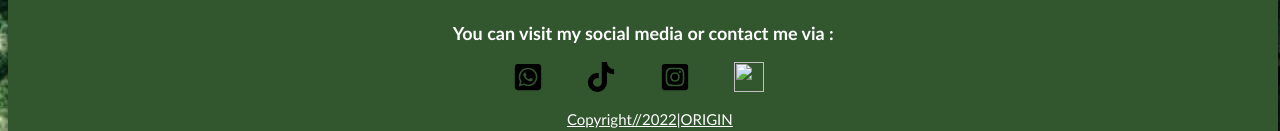
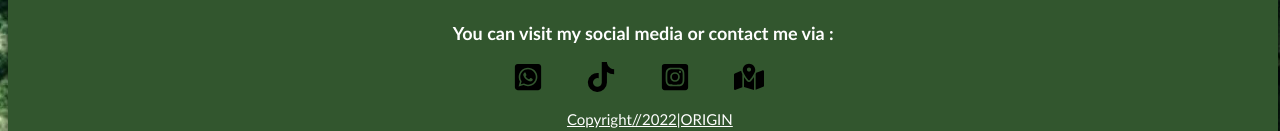
Before and after one commit to GinORI25/GinORI5.github.io, a plain HTML site: page about1.html in a window 1280 px wide. Shown: the part 854-985 px from the top of the page. Drawn offline with Linux system fonts and the light colour scheme; a web font is replaced by a local one.

Commit message:
Update about1.html

```diff
--- a/about1.html
+++ b/about1.html
@@ -56,7 +56,7 @@
       <li><a href="https://wa.link/6o2lfz"><img src="WA.svg" width="30px" height="30px"></i></a></li>
       <li><a href="https://www.tiktok.com/@kaizen1814?_t=8VocZgP2s4o&_r=1"><img src="tiktok.svg" width="30px" height="30px"></a></li>
       <li><a href="https://www.instagram.com/invites/contact/?i=1bu0w30a9qn72&utm_content=44do0zq"><img src="IG.svg" width="30px" height="30px"></a></li>
-      <li><a href="https://goo.gl/maps/GweWeJNQH1fQmtt8A"><img src="map-solid.svg" width="30px" height="30px"></a></li>
+      <li><a href="https://goo.gl/maps/GweWeJNQH1fQmtt8A"><img src="map-location-dot-solid.svg" width="30px" height="30px"></a></li>
   </ul>
   <a href="https://youtu.be/BBJa32lCaaY">Copyright//2022|ORIGIN</a>
   </footer>
```
